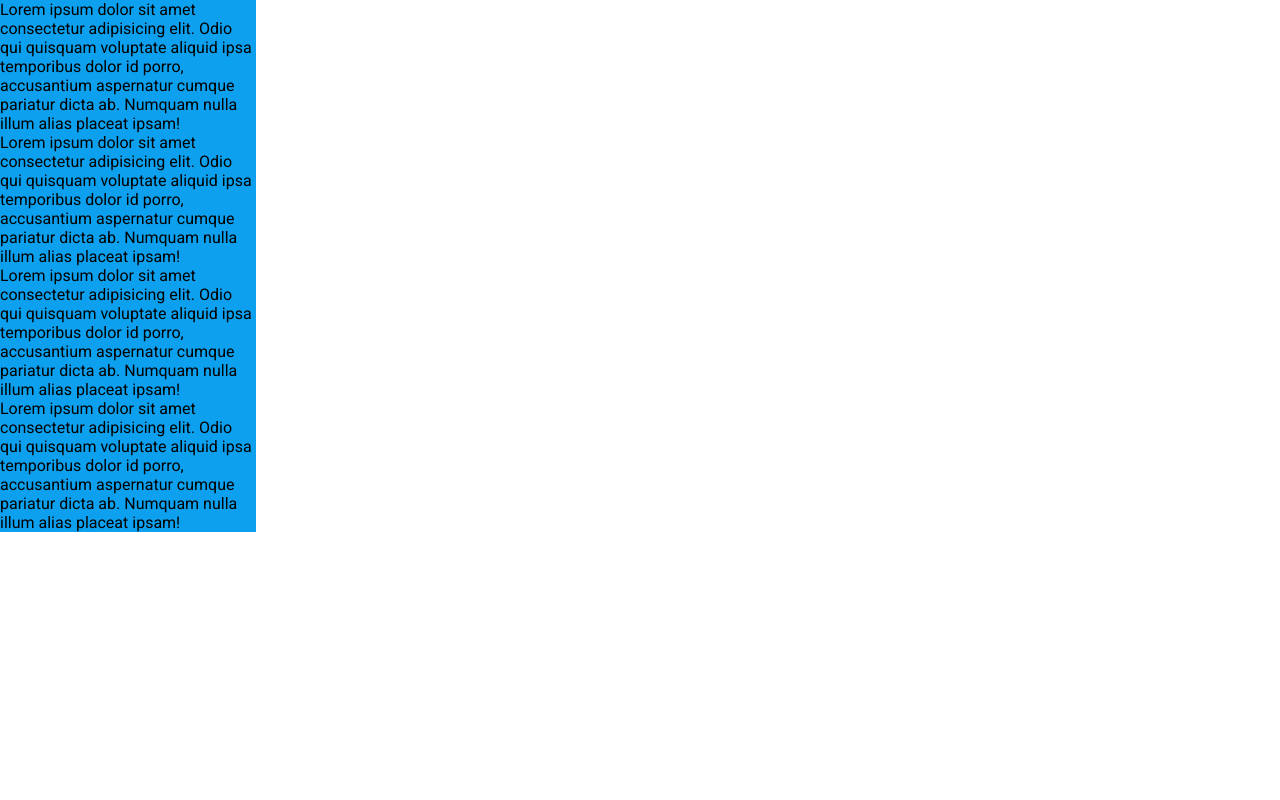
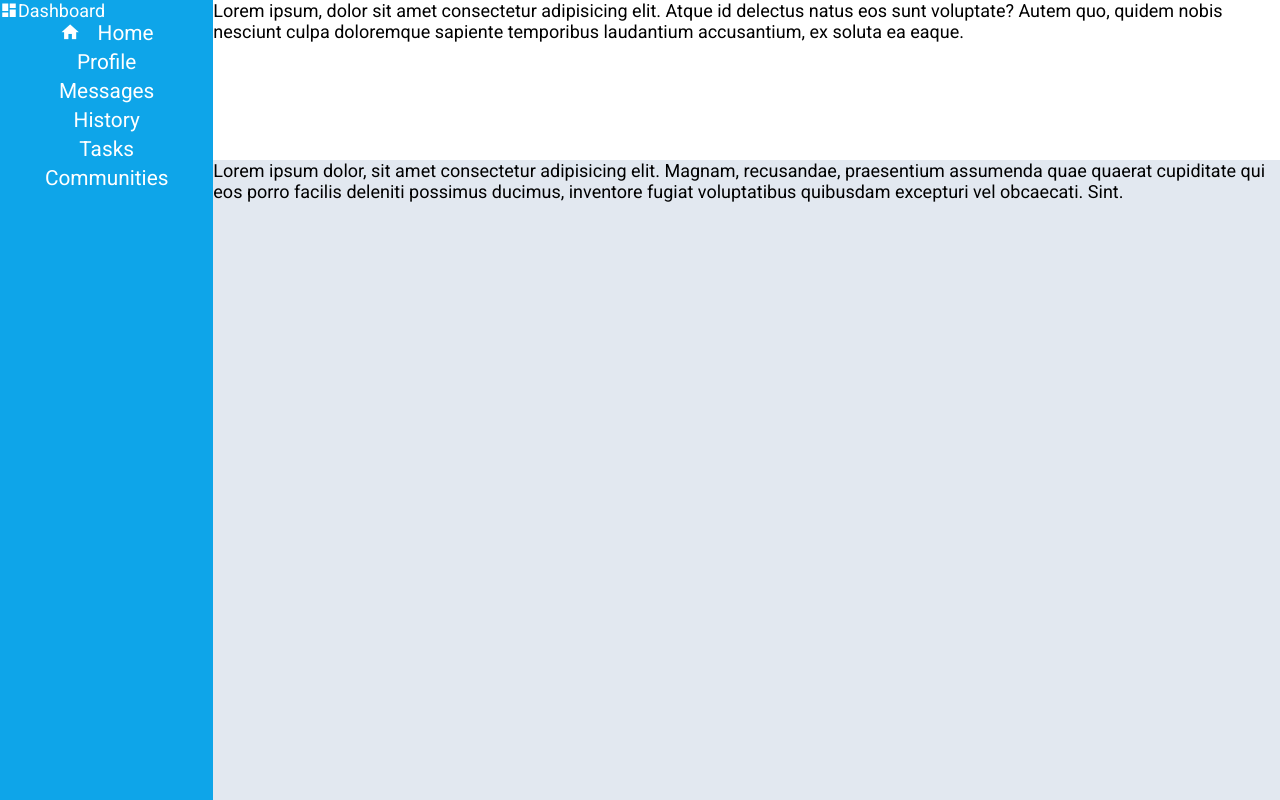
Before and after one commit to pkrzysiekk/odin-admin-dashboard, a website: page index.html in a window 1280 px wide. Drawn offline with Linux system fonts and the light colour scheme.

Commit message:
Add leftside buttons with styling and connecting svg link

```diff
--- a/index.html
+++ b/index.html
@@ -4,24 +4,30 @@
     <meta charset="UTF-8">
     <meta name="viewport" content="width=device-width, initial-scale=1.0">
     <title>Admin Dashboard</title>
+    <link rel="stylesheet" href="https://cdn.jsdelivr.net/npm/@mdi/font@7.4.47/css/materialdesignicons.min.css
+    ">
     <link rel="stylesheet" href="style.css">
 </head>
 <body>
 <grid-container>
     <sidebar>
-        <p>Lorem ipsum dolor sit amet consectetur adipisicing elit. Odio qui quisquam voluptate aliquid ipsa temporibus dolor id porro, accusantium aspernatur cumque pariatur dicta ab. Numquam nulla illum alias placeat ipsam!</p>
-        <p>Lorem ipsum dolor sit amet consectetur adipisicing elit. Odio qui quisquam voluptate aliquid ipsa temporibus dolor id porro, accusantium aspernatur cumque pariatur dicta ab. Numquam nulla illum alias placeat ipsam!</p>
+        <span class="mdi mdi-view-dashboard">Dashboard</span>
+        <sidebar-grid>
+        <button><span class="mdi mdi-home"></span>Home</button>
+        <button>Profile</button>
+        <button>Messages</button>
+        <button>History</button>
+        <button>Tasks</button>
+        <button>Communities</button>
 
-        <p>Lorem ipsum dolor sit amet consectetur adipisicing elit. Odio qui quisquam voluptate aliquid ipsa temporibus dolor id porro, accusantium aspernatur cumque pariatur dicta ab. Numquam nulla illum alias placeat ipsam!</p>
 
-        <p>Lorem ipsum dolor sit amet consectetur adipisicing elit. Odio qui quisquam voluptate aliquid ipsa temporibus dolor id porro, accusantium aspernatur cumque pariatur dicta ab. Numquam nulla illum alias placeat ipsam!</p>
-
+    </sidebar-grid>
     </sidebar>
     <header>
-
+        <p>Lorem ipsum, dolor sit amet consectetur adipisicing elit. Atque id delectus natus eos sunt voluptate? Autem quo, quidem nobis nesciunt culpa doloremque sapiente temporibus laudantium accusantium, ex soluta ea eaque.</p>
     </header>
     <main>
-
+        <p>Lorem ipsum dolor, sit amet consectetur adipisicing elit. Magnam, recusandae, praesentium assumenda quae quaerat cupiditate qui eos porro facilis deleniti possimus ducimus, inventore fugiat voluptatibus quibusdam excepturi vel obcaecati. Sint.</p>
     </main>
 </grid-container>
 </body>
--- /dev/null
+++ b/package.json
@@ -0,0 +1,5 @@
+{
+  "dependencies": {
+    "@mdi/font": "^7.4.47"
+  }
+}
--- a/style.css
+++ b/style.css
@@ -9,15 +9,45 @@
 
 body{
     height: 100vh;
-
+    font-size: 18px;
 }
 
 grid-container{
     display: grid;
-    grid-template-columns: 1fr 4fr;
+    grid-template-columns: 1fr 5fr;
+    grid-template-rows: 20vh 80vh;
 }
 
 sidebar{
-    background-color: #0ca0ef;
+    background-color: #0ea5e9;
     grid-column: 1/2;
+    grid-row: 1/4;
 }
+sidebar-grid{
+    display: grid;
+    grid-template-columns: 1fr;
+    gap: 5px;
+}
+.mdi{
+    color: white;
+    padding-right: 8%;
+}
+button{
+    font-size: 1.3rem;
+    border: none;
+    background-color: #0ea5e9;
+    color: white;
+    font-weight: 800px;
+}
+header{
+    background-color: #FFFFFF;
+    grid-column: 2/3;
+    grid-row: 1/2;
+    box-shadow: 0 4px 2px -2px rgb(34, 27, 27);
+}
+
+main{
+background-color: #E2E8F0;
+grid-column: 2/3;
+
+}
```
Also changed, not shown: 1 other file.
